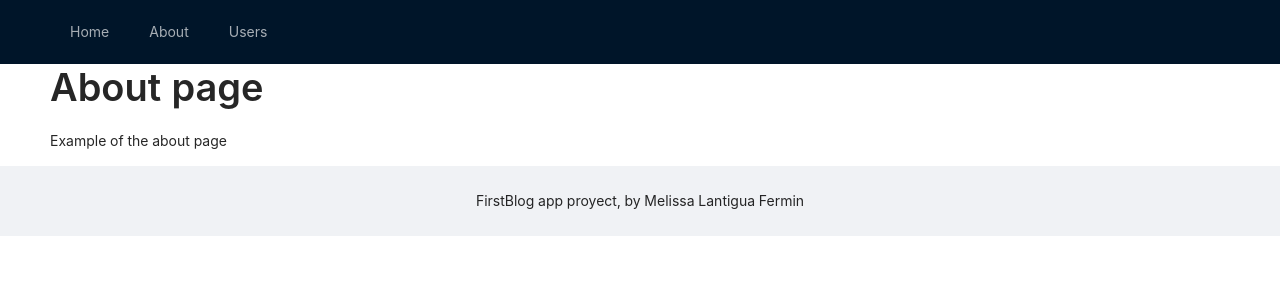
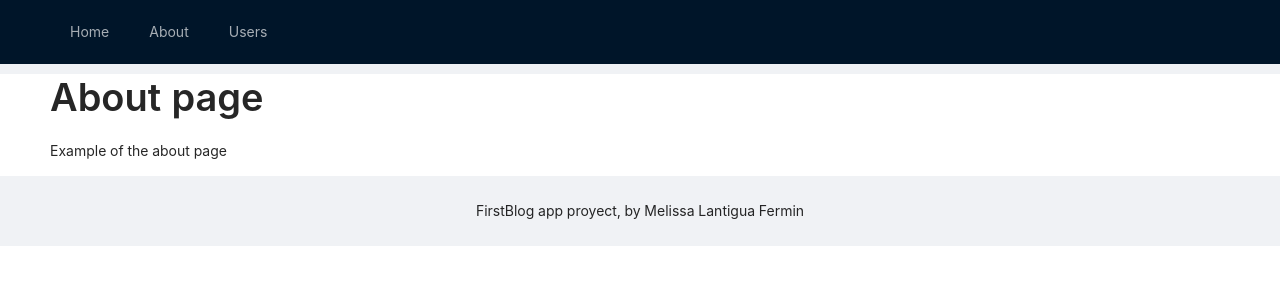
Before and after one commit to Melissa13/firstblogapp, a React (Create React App) app in the folder frontend/: page /about in a window 1280 px wide. Shown: the top 300 px of the page. Built offline with nearby package versions, Linux system fonts and the light colour scheme.

Commit message:
lates changes

```diff
--- a/frontend/src/pages/about.tsx
+++ b/frontend/src/pages/about.tsx
@@ -6,7 +6,7 @@ const { Content, Footer } = Layout;
 const { Paragraph, Title } = Typography;
 
 const About: FC = () => (
-  <div>
+  <Layout>
     <Content className="content-fit">
       <Title>About page</Title>
       <Paragraph>Example of the about page</Paragraph>
@@ -14,7 +14,7 @@ const About: FC = () => (
     <Footer style={{ textAlign: 'center' }}>
       FirstBlog app proyect, by Melissa Lantigua Fermin
     </Footer>
-  </div>
+  </Layout>
 );
 
 export default About;
--- a/frontend/src/pages/basics.css
+++ b/frontend/src/pages/basics.css
@@ -1,3 +1,4 @@
 .content-fit {
   padding: 0 50px;
+  background-color: white;
 }
--- a/frontend/src/pages/users/Users.css
+++ b/frontend/src/pages/users/Users.css
@@ -7,3 +7,11 @@
   margin: 24px 0px 32px 0px;
   padding: 0 50px;
 }
+
+.content-color {
+  background-color: white;
+}
+
+.content-fit {
+  margin-top: 10px;
+}
--- a/frontend/src/pages/users/usersForm.tsx
+++ b/frontend/src/pages/users/usersForm.tsx
@@ -3,8 +3,7 @@ import React, { FC, useEffect } from 'react';
 import { Form, Input, Button, Layout, Checkbox, message, Typography } from 'antd';
 import axios from 'axios';
 import { Link, useHistory, useParams } from 'react-router-dom';
-import '../basics.css';
-// import FormForUsers from '../../components/FormForUsers';
+import './Users.css';
 
 const { Title } = Typography;
 const { Content, Footer } = Layout;
@@ -53,9 +52,8 @@ const UsersForm: FC = () => {
   };
 
   return (
-    <div>
+    <Layout className="content-color">
       <Content className="content-fit">
-        <div style={{ marginTop: 10 }}>
         <Link to="/users">
           <Button type="primary">Go back</Button>
         </Link>
@@ -88,11 +86,7 @@ const UsersForm: FC = () => {
             <Input />
           </Form.Item>
 
-            <Form.Item
-              label="Country"
-              name="country"
-              rules={[{ message: 'User country goes here' }]}
-            >
+          <Form.Item label="Country" name="country" rules={[{ message: 'User country goes here' }]}>
             <Input />
           </Form.Item>
 
@@ -114,12 +108,11 @@ const UsersForm: FC = () => {
             </Button>
           </Form.Item>
         </Form>
-        </div>
       </Content>
       <Footer style={{ textAlign: 'center' }}>
         FirstBlog app proyect, by Melissa Lantigua Fermin
       </Footer>
-    </div>
+    </Layout>
   );
 };
 
--- a/frontend/src/pages/users/usersIndex.tsx
+++ b/frontend/src/pages/users/usersIndex.tsx
@@ -86,7 +86,7 @@ const Users: FC = () => {
   };
 
   return (
-    <Layout>
+    <Layout className="content-color">
       <Content className="user-center-content">
         <Title>Users Page</Title>
         <Paragraph>this is where the users are going to be presented</Paragraph>
```
Lines whose indentation alone changed are shown as unchanged.
